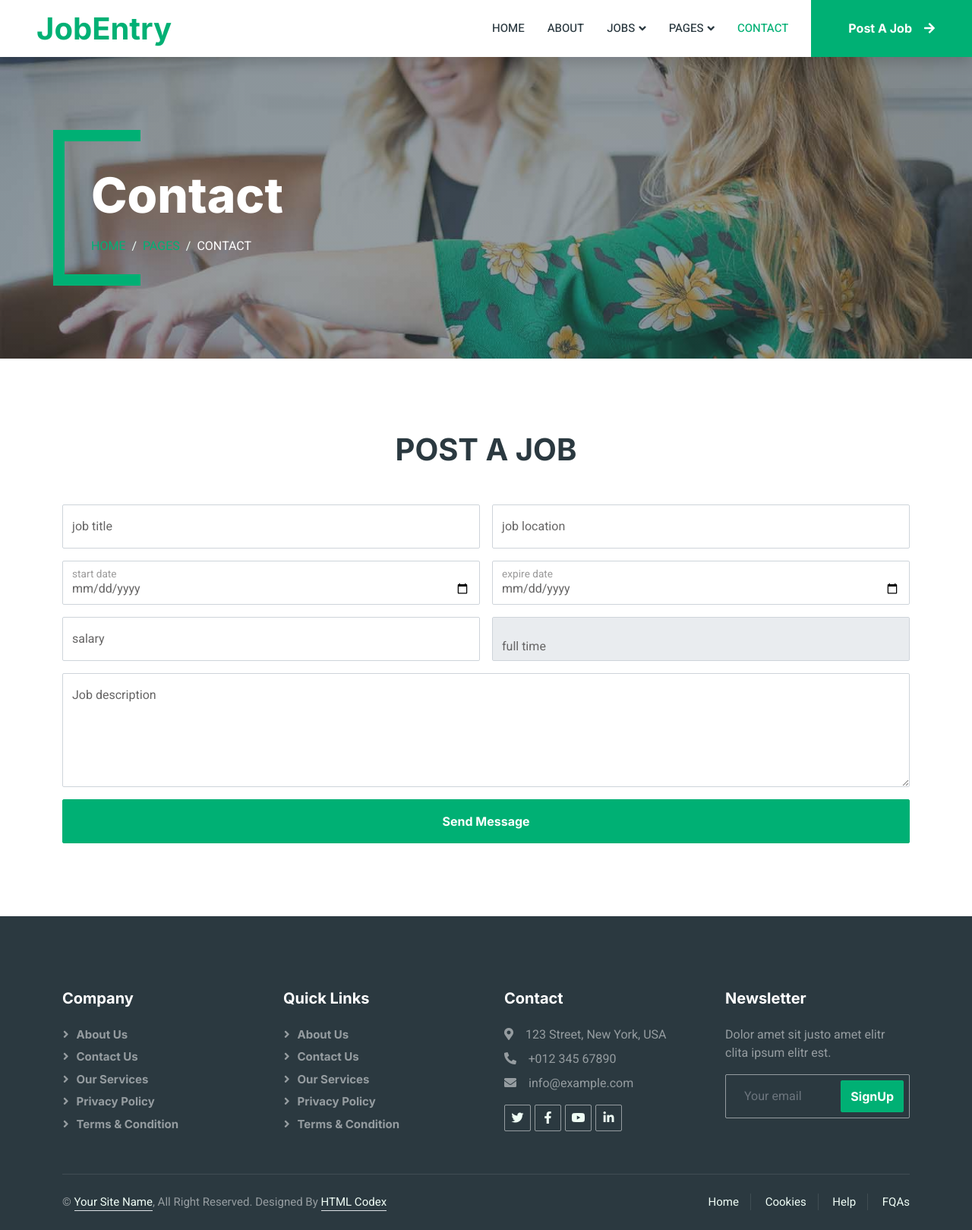
After one commit to ahmd3adel/php_project, a PHP site: page /contact.php in a window 1280 px wide. The commit adds this page. Shown: the whole page at 76% size. Run offline with PHP 8.4, Linux system fonts and the light colour scheme; some libraries are stand-ins or nearby versions.

Commit message:
posts insertion and retrive

```diff
--- a/connection_db.php
+++ b/connection_db.php
@@ -7,17 +7,12 @@ $password = ""; // Replace with your actual password
 $dbname = "php_pro";
 
 try {
-    // Create a new PDO instance
     $pdo = new PDO("mysql:host=$servername;dbname=$dbname", $username, $password);
 
-    // Set the PDO error mode to exception
     $pdo->setAttribute(PDO::ATTR_ERRMODE, PDO::ERRMODE_EXCEPTION);
 
-    // If you want to set charset
-    $pdo->exec("set names utf8");
+
 
 } catch(PDOException $e) {
-    // Display error message if connection fails
-    echo "Connection failed: " . $e->getMessage();
 }
 ?>
--- /dev/null
+++ b/contact.php
@@ -0,0 +1,279 @@
+<?php
+require "connection_db.php";
+
+if ($_SERVER["REQUEST_METHOD"] == "POST") {
+    $jobTitle = $_POST['job_title'];
+    $location = $_POST['location'];
+    $start_date = $_POST['start_date'];
+    $expire_date = $_POST['expire_date'];
+    $type = $_POST['type'];
+    $subject = $_POST['subject'];
+    $salary = $_POST['salary'];
+
+    try {
+        $stmt = $pdo->prepare("INSERT INTO jobs (job_title,location,start_date,expire_date,salary , type , subject) VALUES
+                                            (:job_title, :location, :start_date, :expire_date , :salary , :type , :subject)");
+        $stmt->bindParam(':job_title', $jobTitle);
+        $stmt->bindParam(':location', $location);
+        $stmt->bindParam(':start_date', $start_date);
+        $stmt->bindParam(':expire_date', $expire_date);
+        $stmt->bindParam(':type', $type);
+        $stmt->bindParam(':salary', $salary);
+        $stmt->bindParam(':subject', $subject);
+        $stmt->execute();
+
+        // Redirect to index.php after successful insertion
+        header('location:index.php');
+        exit(); // Make sure to exit after header redirect
+    } catch (PDOException $e) {
+        echo "Connection failed: " . $e->getMessage();
+    }
+}
+?>
+
+<!DOCTYPE html>
+<html lang="en">
+
+<head>
+    <meta charset="utf-8">
+    <title>JobEntry - Job Portal Website Template</title>
+    <meta content="width=device-width, initial-scale=1.0" name="viewport">
+    <meta content="" name="keywords">
+    <meta content="" name="description">
+
+    <!-- Favicon -->
+    <link href="img/favicon.ico" rel="icon">
+
+    <!-- Google Web Fonts -->
+    <link rel="preconnect" href="https://fonts.googleapis.com">
+    <link rel="preconnect" href="https://fonts.gstatic.com" crossorigin>
+    <link href="https://fonts.googleapis.com/css2?family=Heebo:wght@400;500;600&family=Inter:wght@700;800&display=swap" rel="stylesheet">
+
+    <!-- Icon Font Stylesheet -->
+    <link href="https://cdnjs.cloudflare.com/ajax/libs/font-awesome/5.10.0/css/all.min.css" rel="stylesheet">
+    <link href="https://cdn.jsdelivr.net/npm/bootstrap-icons@1.4.1/font/bootstrap-icons.css" rel="stylesheet">
+
+    <!-- Libraries Stylesheet -->
+    <link href="lib/animate/animate.min.css" rel="stylesheet">
+    <link href="lib/owlcarousel/assets/owl.carousel.min.css" rel="stylesheet">
+
+    <!-- Customized Bootstrap Stylesheet -->
+    <link href="css/bootstrap.min.css" rel="stylesheet">
+
+    <!-- Template Stylesheet -->
+    <link href="css/style.css" rel="stylesheet">
+</head>
+
+<body>
+    <div class="container-xxl bg-white p-0">
+        <!-- Spinner Start -->
+        <div id="spinner" class="show bg-white position-fixed translate-middle w-100 vh-100 top-50 start-50 d-flex align-items-center justify-content-center">
+            <div class="spinner-border text-primary" style="width: 3rem; height: 3rem;" role="status">
+                <span class="sr-only">Loading...</span>
+            </div>
+        </div>
+        <!-- Spinner End -->
+
+
+        <!-- Navbar Start -->
+        <nav class="navbar navbar-expand-lg bg-white navbar-light shadow sticky-top p-0">
+            <a href="index.html" class="navbar-brand d-flex align-items-center text-center py-0 px-4 px-lg-5">
+                <h1 class="m-0 text-primary">JobEntry</h1>
+            </a>
+            <button type="button" class="navbar-toggler me-4" data-bs-toggle="collapse" data-bs-target="#navbarCollapse">
+                <span class="navbar-toggler-icon"></span>
+            </button>
+            <div class="collapse navbar-collapse" id="navbarCollapse">
+                <div class="navbar-nav ms-auto p-4 p-lg-0">
+                    <a href="index.html" class="nav-item nav-link">Home</a>
+                    <a href="about.html" class="nav-item nav-link">About</a>
+                    <div class="nav-item dropdown">
+                        <a href="#" class="nav-link dropdown-toggle" data-bs-toggle="dropdown">Jobs</a>
+                        <div class="dropdown-menu rounded-0 m-0">
+                            <a href="job-list.html" class="dropdown-item">Job List</a>
+                            <a href="job-detail.html" class="dropdown-item">Job Detail</a>
+                        </div>
+                    </div>
+                    <div class="nav-item dropdown">
+                        <a href="#" class="nav-link dropdown-toggle" data-bs-toggle="dropdown">Pages</a>
+                        <div class="dropdown-menu rounded-0 m-0">
+                            <a href="category.html" class="dropdown-item">Job Category</a>
+                            <a href="testimonial.html" class="dropdown-item">Testimonial</a>
+                            <a href="404.html" class="dropdown-item">404</a>
+                        </div>
+                    </div>
+                    <a href="contact.html" class="nav-item nav-link active">Contact</a>
+                </div>
+                <a href="" class="btn btn-primary rounded-0 py-4 px-lg-5 d-none d-lg-block">Post A Job<i class="fa fa-arrow-right ms-3"></i></a>
+            </div>
+        </nav>
+        <!-- Navbar End -->
+
+
+        <!-- Header End -->
+        <div class="container-xxl py-5 bg-dark page-header mb-5">
+            <div class="container my-5 pt-5 pb-4">
+                <h1 class="display-3 text-white mb-3 animated slideInDown">Contact</h1>
+                <nav aria-label="breadcrumb">
+                    <ol class="breadcrumb text-uppercase">
+                        <li class="breadcrumb-item"><a href="#">Home</a></li>
+                        <li class="breadcrumb-item"><a href="#">Pages</a></li>
+                        <li class="breadcrumb-item text-white active" aria-current="page">Contact</li>
+                    </ol>
+                </nav>
+            </div>
+        </div>
+        <!-- Header End -->
+
+
+        <!-- Contact Start -->
+        <div class="container-xxl py-5">
+            <div class="container">
+                <h1 class="text-center mb-5 wow fadeInUp" data-wow-delay="0.1s">POST A JOB</h1>
+                <div class="row g-4">
+
+                    <div class="col-md-12">
+                        <div class="wow fadeInUp" data-wow-delay="0.5s">
+                            <form method="post" action="">
+                                <div class="row g-3">
+                                    <div class="col-md-6">
+                                        <div class="form-floating">
+                                            <input type="text" name="job_title" class="form-control" id="name" placeholder="job title">
+                                            <label for="name">job title</label>
+                                        </div>
+                                    </div>
+                                    <div class="col-md-6">
+                                        <div class="form-floating">
+                                            <input type="text" name="location" class="form-control"  placeholder="job location">
+                                            <label for="text">job location</label>
+                                        </div>
+                                    </div>
+                                    <div class="col-6">
+                                        <div class="form-floating">
+                                            <input type="date" name="start_date" class="form-control"  placeholder="start date">
+                                            <label for="start date">start date</label>
+                                        </div>
+                                    </div>
+
+                                    <div class="col-6">
+                                        <div class="form-floating">
+                                            <input type="date" name="expire_date" class="form-control"  placeholder="expire date">
+                                            <label for="subject">expire date</label>
+                                        </div>
+                                    </div>
+                                    <div class="col-6">
+                                        <div class="form-floating">
+                                            <input type="number" name="salary" class="form-control"  placeholder="salary">
+                                            <label for="subject">salary</label>
+                                        </div>
+                                    </div>
+                                    <div class="col-6">
+                                        <div class="form-floating">
+                                            <select class="form-control" name="type">
+                                                <option value="full time">full time</option>
+                                                <option value="part time">part time</option>
+                                            </select>
+                                        </div>
+                                    </div>
+                                    <div class="col-12">
+                                        <div class="form-floating">
+                                            <textarea class="form-control" name="subject" placeholder="Leave a message here" id="message" style="height: 150px"></textarea>
+                                            <label for="message">Job description</label>
+                                        </div>
+                                    </div>
+                                    <div class="col-12">
+                                        <button class="btn btn-primary w-100 py-3" type="submit">Send Message</button>
+                                    </div>
+                                </div>
+                            </form>
+                        </div>
+                    </div>
+                </div>
+            </div>
+        </div>
+        <!-- Contact End -->
+
+
+        <!-- Footer Start -->
+        <div class="container-fluid bg-dark text-white-50 footer pt-5 mt-5 wow fadeIn" data-wow-delay="0.1s">
+            <div class="container py-5">
+                <div class="row g-5">
+                    <div class="col-lg-3 col-md-6">
+                        <h5 class="text-white mb-4">Company</h5>
+                        <a class="btn btn-link text-white-50" href="">About Us</a>
+                        <a class="btn btn-link text-white-50" href="">Contact Us</a>
+                        <a class="btn btn-link text-white-50" href="">Our Services</a>
+                        <a class="btn btn-link text-white-50" href="">Privacy Policy</a>
+                        <a class="btn btn-link text-white-50" href="">Terms & Condition</a>
+                    </div>
+                    <div class="col-lg-3 col-md-6">
+                        <h5 class="text-white mb-4">Quick Links</h5>
+                        <a class="btn btn-link text-white-50" href="">About Us</a>
+                        <a class="btn btn-link text-white-50" href="">Contact Us</a>
+                        <a class="btn btn-link text-white-50" href="">Our Services</a>
+                        <a class="btn btn-link text-white-50" href="">Privacy Policy</a>
+                        <a class="btn btn-link text-white-50" href="">Terms & Condition</a>
+                    </div>
+                    <div class="col-lg-3 col-md-6">
+                        <h5 class="text-white mb-4">Contact</h5>
+                        <p class="mb-2"><i class="fa fa-map-marker-alt me-3"></i>123 Street, New York, USA</p>
+                        <p class="mb-2"><i class="fa fa-phone-alt me-3"></i>+012 345 67890</p>
+                        <p class="mb-2"><i class="fa fa-envelope me-3"></i>info@example.com</p>
+                        <div class="d-flex pt-2">
+                            <a class="btn btn-outline-light btn-social" href=""><i class="fab fa-twitter"></i></a>
+                            <a class="btn btn-outline-light btn-social" href=""><i class="fab fa-facebook-f"></i></a>
+                            <a class="btn btn-outline-light btn-social" href=""><i class="fab fa-youtube"></i></a>
+                            <a class="btn btn-outline-light btn-social" href=""><i class="fab fa-linkedin-in"></i></a>
+                        </div>
+                    </div>
+                    <div class="col-lg-3 col-md-6">
+                        <h5 class="text-white mb-4">Newsletter</h5>
+                        <p>Dolor amet sit justo amet elitr clita ipsum elitr est.</p>
+                        <div class="position-relative mx-auto" style="max-width: 400px;">
+                            <input class="form-control bg-transparent w-100 py-3 ps-4 pe-5" type="text" placeholder="Your email">
+                            <button type="button" class="btn btn-primary py-2 position-absolute top-0 end-0 mt-2 me-2">SignUp</button>
+                        </div>
+                    </div>
+                </div>
+            </div>
+            <div class="container">
+                <div class="copyright">
+                    <div class="row">
+                        <div class="col-md-6 text-center text-md-start mb-3 mb-md-0">
+                            &copy; <a class="border-bottom" href="#">Your Site Name</a>, All Right Reserved.
+
+							<!--/*** This template is free as long as you keep the footer author’s credit link/attribution link/backlink. If you'd like to use the template without the footer author’s credit link/attribution link/backlink, you can purchase the Credit Removal License from "https://htmlcodex.com/credit-removal". Thank you for your support. ***/-->
+							Designed By <a class="border-bottom" href="https://htmlcodex.com">HTML Codex</a>
+                        </div>
+                        <div class="col-md-6 text-center text-md-end">
+                            <div class="footer-menu">
+                                <a href="">Home</a>
+                                <a href="">Cookies</a>
+                                <a href="">Help</a>
+                                <a href="">FQAs</a>
+                            </div>
+                        </div>
+                    </div>
+                </div>
+            </div>
+        </div>
+        <!-- Footer End -->
+
+
+        <!-- Back to Top -->
+        <a href="#" class="btn btn-lg btn-primary btn-lg-square back-to-top"><i class="bi bi-arrow-up"></i></a>
+    </div>
+
+    <!-- JavaScript Libraries -->
+    <script src="https://code.jquery.com/jquery-3.4.1.min.js"></script>
+    <script src="https://cdn.jsdelivr.net/npm/bootstrap@5.0.0/dist/js/bootstrap.bundle.min.js"></script>
+    <script src="lib/wow/wow.min.js"></script>
+    <script src="lib/easing/easing.min.js"></script>
+    <script src="lib/waypoints/waypoints.min.js"></script>
+    <script src="lib/owlcarousel/owl.carousel.min.js"></script>
+
+    <!-- Template Javascript -->
+    <script src="js/main.js"></script>
+</body>
+
+</html>
```
Also changed, not shown: index.php (+54 -101 lines).
